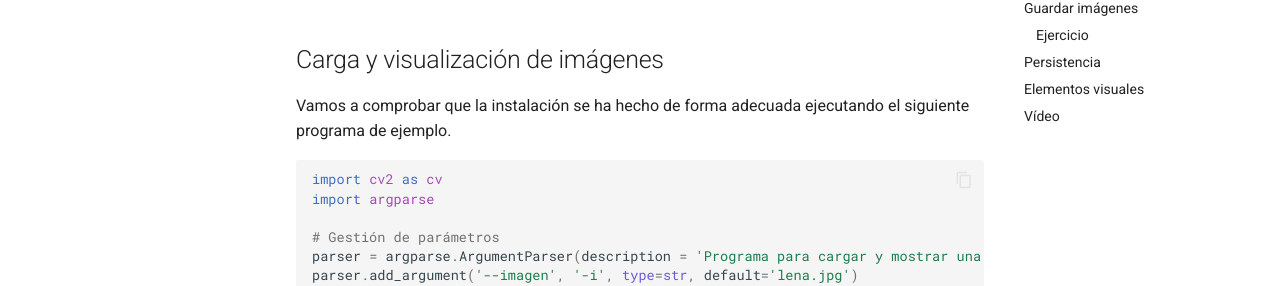
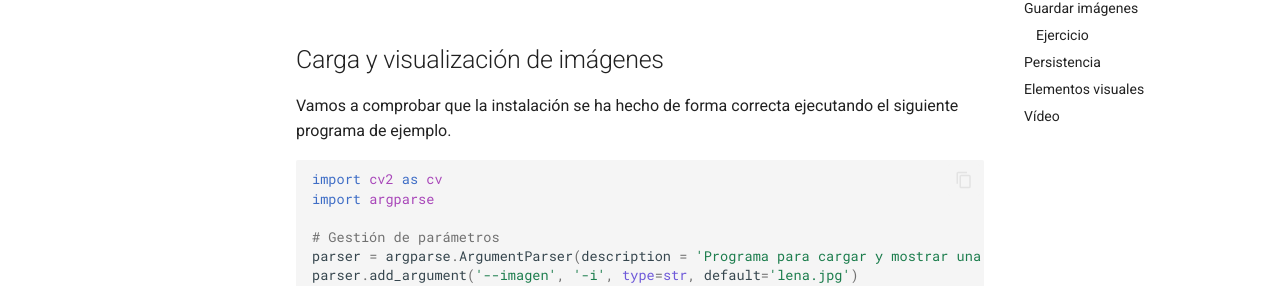
Before and after one commit to pertusa/VisionPorComputador, an MkDocs documentation site: the page built from docs/intro.md, in a window 1280 px wide and 900 px high. Shown: the part 229-515 px from the top of the window. Built offline with MkDocs 1.6.1 and Material for MkDocs 9.7.7, drawn with Linux system fonts in a browser that asks for light colours.

````diff
--- a/docs/intro.md
+++ b/docs/intro.md
@@ -8,7 +8,7 @@
 
 ## Carga y visualización de imágenes
 
-Vamos a comprobar que la instalación se ha hecho de forma adecuada ejecutando el siguiente programa de ejemplo.
+Vamos a comprobar que la instalación se ha hecho de forma correcta ejecutando el siguiente programa de ejemplo.
 
 ```python
 import cv2 as cv
````
Also changed, not shown: docs/images/imagenvideo/brightness.png, docs/images/imagenvideo/contrast.png.
